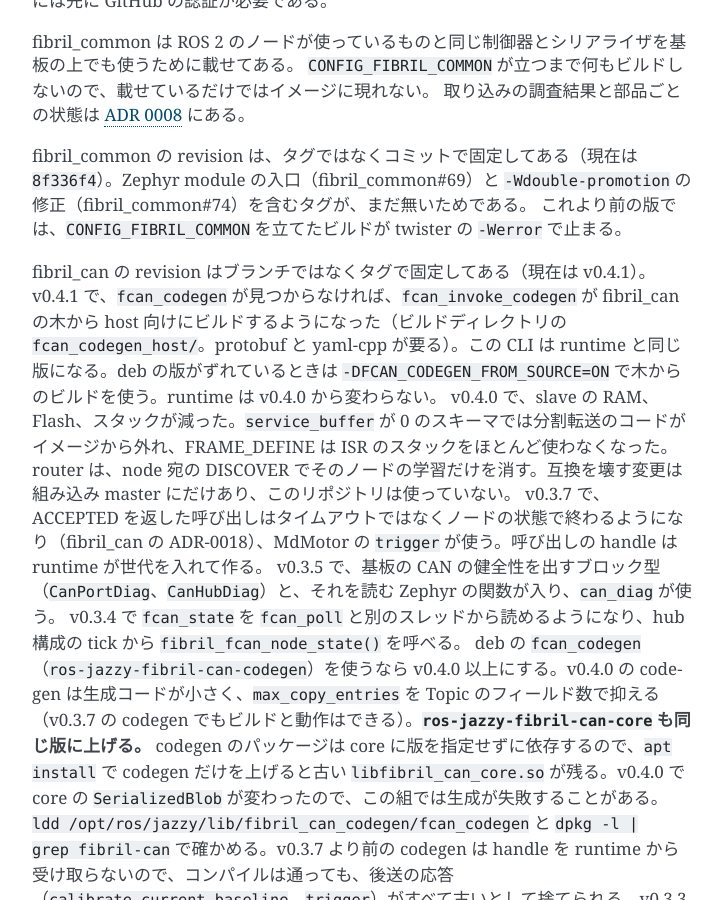
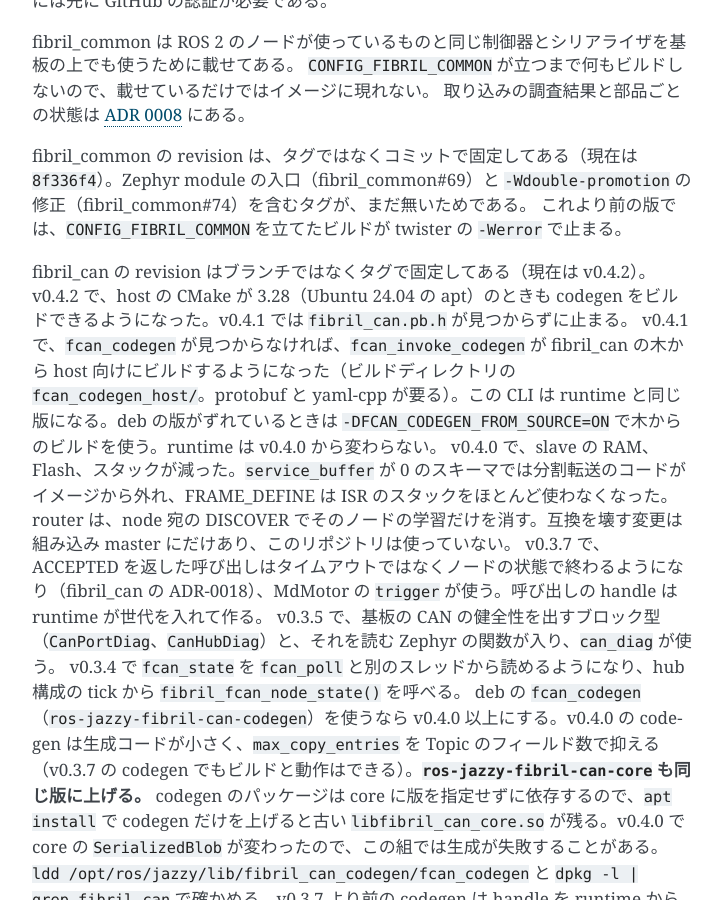
Before and after one commit to ForteFibre/fibril_zephyr, a Sphinx documentation site: the page built from doc/overview.md, in a window 1280 px wide and 900 px high, scrolled down 884 px. Shown: the whole window, without its empty margins (388-1111 px from the left). Built offline with Sphinx 7.4.7, drawn with Linux system fonts in a browser that asks for light colours.

Commit message:
chore(west): fibril_can を v0.4.2 に上げる
v0.4.1 は、host の CMake が 3.28（Ubuntu 24.04 の apt）のとき、codegen の自動ビルドが
「fibril_can.pb.h: No such file or directory」で止まる。v0.4.2（fibril_can#91）は
protoc を直接呼んで、CMake の版によらず出力先を固定する。runtime は変わらない。

Co-Authored-By: Claude Opus 5.5 <noreply@anthropic.com>

```diff
--- a/doc/overview.md
+++ b/doc/overview.md
@@ -39,7 +39,8 @@ fibril_common は ROS 2 のノードが使っているものと同じ制御器
 fibril_common の revision は、タグではなくコミットで固定してある（現在は `8f336f4`）。Zephyr module の入口（fibril_common#69）と `-Wdouble-promotion` の修正（fibril_common#74）を含むタグが、まだ無いためである。
 これより前の版では、`CONFIG_FIBRIL_COMMON` を立てたビルドが twister の `-Werror` で止まる。
 
-fibril_can の revision はブランチではなくタグで固定してある（現在は v0.4.1）。
+fibril_can の revision はブランチではなくタグで固定してある（現在は v0.4.2）。
+v0.4.2 で、host の CMake が 3.28（Ubuntu 24.04 の apt）のときも codegen をビルドできるようになった。v0.4.1 では `fibril_can.pb.h` が見つからずに止まる。
 v0.4.1 で、`fcan_codegen` が見つからなければ、`fcan_invoke_codegen` が fibril_can の木から host 向けにビルドするようになった（ビルドディレクトリの `fcan_codegen_host/`。protobuf と yaml-cpp が要る）。この CLI は runtime と同じ版になる。deb の版がずれているときは `-DFCAN_CODEGEN_FROM_SOURCE=ON` で木からのビルドを使う。runtime は v0.4.0 から変わらない。
 v0.4.0 で、slave の RAM、Flash、スタックが減った。`service_buffer` が 0 のスキーマでは分割転送のコードがイメージから外れ、FRAME_DEFINE は ISR のスタックをほとんど使わなくなった。router は、node 宛の DISCOVER でそのノードの学習だけを消す。互換を壊す変更は組み込み master にだけあり、このリポジトリは使っていない。
 v0.3.7 で、ACCEPTED を返した呼び出しはタイムアウトではなくノードの状態で終わるようになり（fibril_can の ADR-0018）、MdMotor の `trigger` が使う。呼び出しの handle は runtime が世代を入れて作る。
```
Also changed, not shown: README.md (+1 -1 lines), west.yml (+6 -1 lines).
